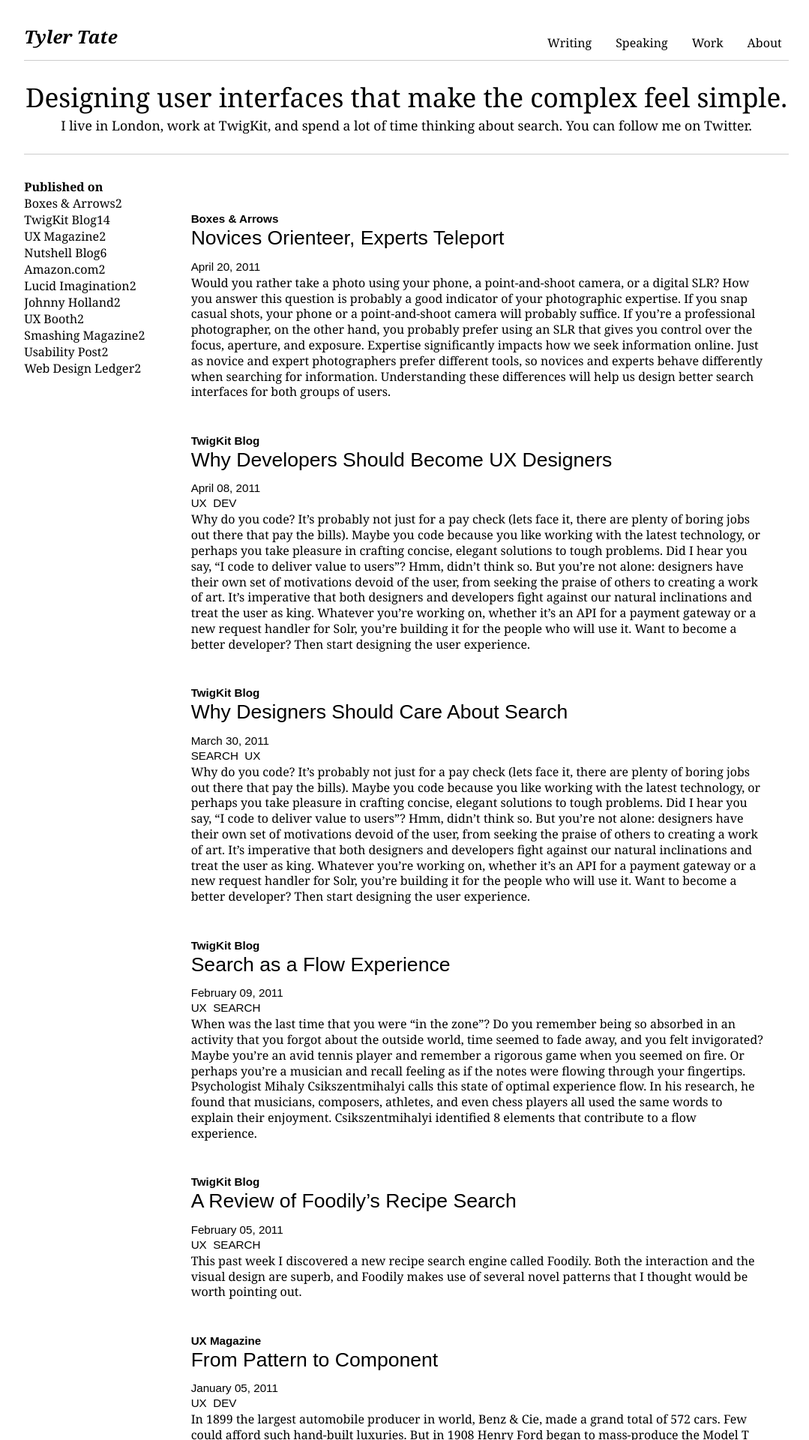
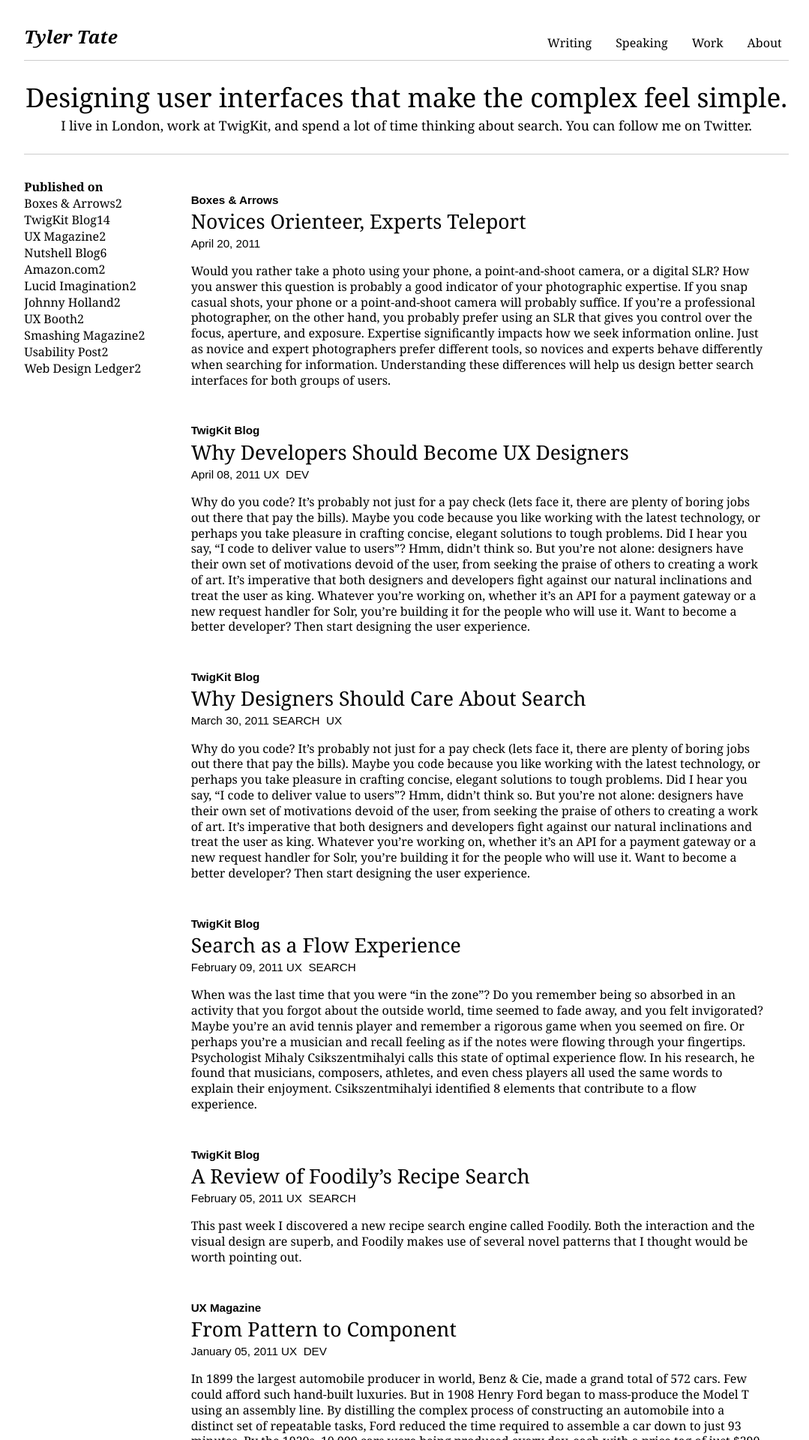
Before and after one commit to SeriouslyInc/tylertate, a Jekyll site: the page built from index.html, in a window 1280 px wide. Shown: the top 1920 px of the page at 75% size, without its empty margins (98-1177 px from the left). Built offline with Jekyll 4.4.1, drawn with Linux system fonts in a browser that asks for light colours; nearby versions of some CDN libraries.

Commit message:
Simplifying

```diff
--- a/resources/css/main.css
+++ b/resources/css/main.css
@@ -109,10 +109,10 @@ section#writing section#articles {
 }
 section#writing section#articles article {
   margin-top: 1.25em;
-  margin-bottom: 1.25em;
+  margin-bottom: 3em;
 }
 section#writing section#articles article header {
-  margin-top: 3em;
+  margin: 0 0 1em 0;
   font-family: sans-serif;
   font-size: 0.95em;
 }
@@ -124,15 +124,17 @@ section#writing section#articles article header h3 a {
   text-decoration: none;
 }
 section#writing section#articles article header h2 {
-  margin-bottom: 0.5em;
+  margin: 0;
   font-size: 1.75em;
   font-weight: normal;
+  font-family: Georgia;
 }
 section#writing section#articles article header h2 a {
   text-decoration: none;
 }
 section#writing section#articles article header p {
   margin: 0.2em 0;
+  display: inline-block;
 }
 section#writing section#articles article header p.categories {
   text-transform: uppercase;
```
Also changed, not shown: resources/css/main.less (+5 -3 lines).
